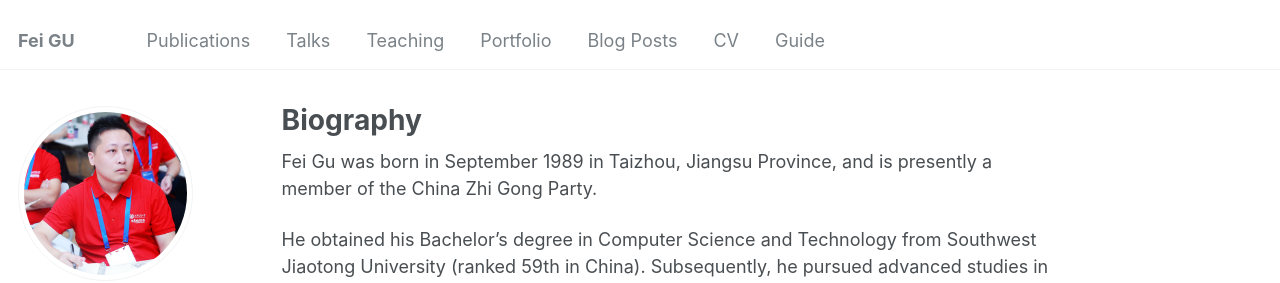
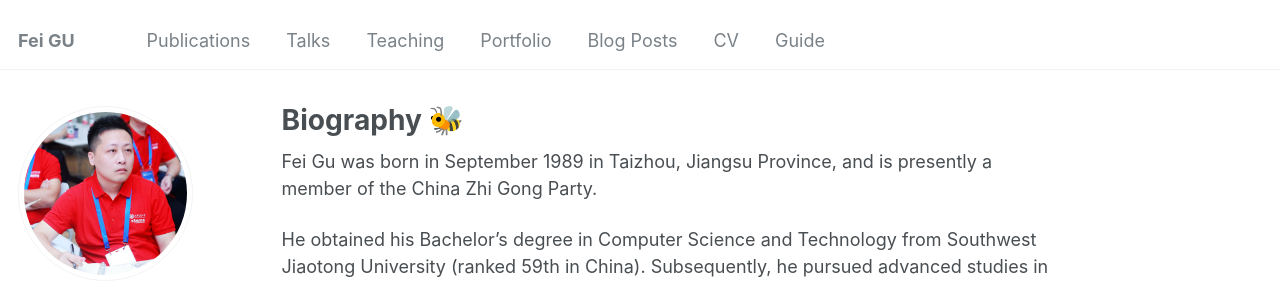
Before and after one commit to rongmax-gufei/rongmax-gufei.github.io, a Jekyll site: the page built from _pages/about.md, in a window 1280 px wide and 951 px high. Shown: the top 283 px of the window. Built offline with Jekyll 4.4.1, drawn with Linux system fonts in a browser that asks for light colours; some web fonts are replaced.

```diff
--- a/_pages/about.md
+++ b/_pages/about.md
@@ -1,6 +1,6 @@
 ---
 permalink: /
-title: "Biography"
+title: "Biography 🐝"
 author_profile: true
 redirect_from:
   - /about/
```
